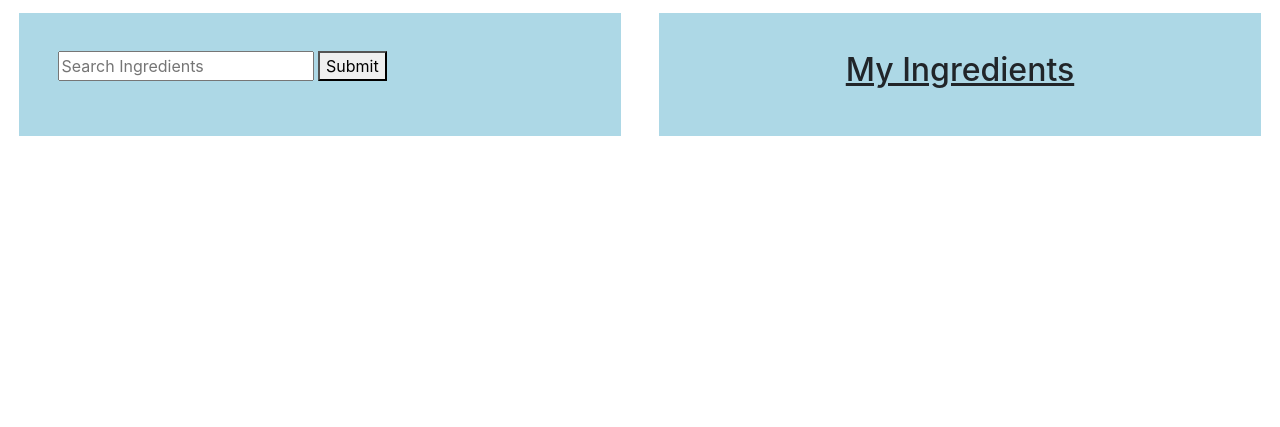
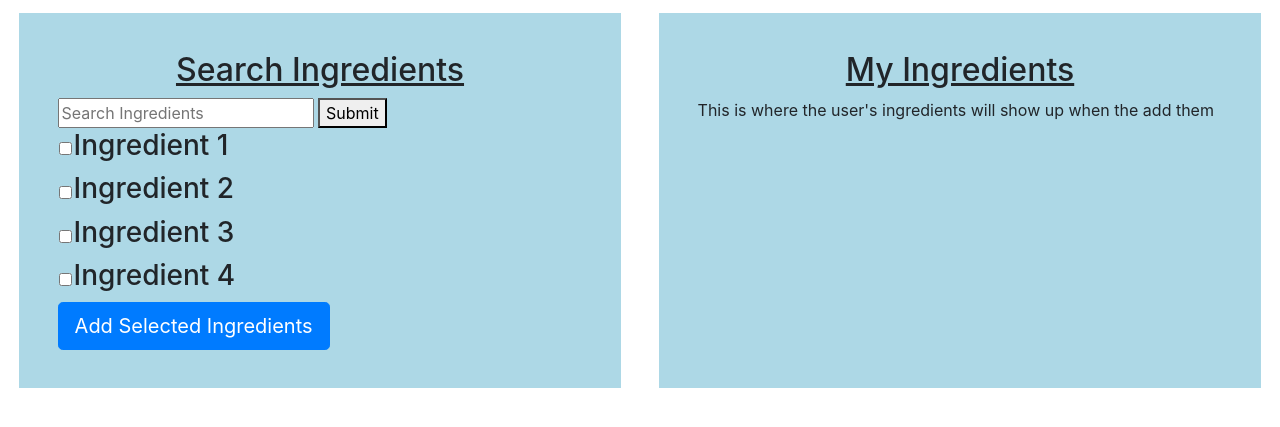
Before and after one commit to HarrySchreiber/FeedFeed, a Flask app: page /mypantry/ in a window 1280 px wide. Shown: the part 56-483 px from the top of the page. Run offline with Flask 2, Linux system fonts and the light colour scheme; some libraries are stand-ins or nearby versions.

Commit message:
modified user_pantry.html

```diff
--- a/FeedFeed/templates/user_pantry.html
+++ b/FeedFeed/templates/user_pantry.html
@@ -11,11 +11,36 @@
 <div class="container-fluid">
     <div class="row">
         <div class="col-lg" id="search">
-            <input type="text" placeholder="Search Ingredients">
-            <button type="submit">Submit</button>
+            <h2> Search Ingredients </h2>
+            <div class="search-bar">
+                <input type="text" placeholder="Search Ingredients">
+                <button type="submit">Submit</button>
+            </div>
+            <table>
+                <tr>
+                    <td> <input type="checkbox" name="cut" id="f-add-ingredient" /> </td>
+                    <td> <h3> Ingredient 1 </h3> </td>
+                </tr>
+                <tr>
+                    <td> <input type="checkbox" name="cut" id="f-add-ingredient" /> </td>
+                    <td> <h3> Ingredient 2 </h3> </td>
+                </tr>
+                <tr>
+                    <td> <input type="checkbox" name="cut" id="f-add-ingredient" /> </td>
+                    <td> <h3> Ingredient 3 </h3> </td>
+                </tr>
+                <tr>
+                    <td> <input type="checkbox" name="cut" id="f-add-ingredient" /> </td>
+                    <td> <h3> Ingredient 4 </h3> </td>
+                </tr>
+            </table>
+            <div class="buttons">
+                <button type="button" class="btn btn-primary btn-lg">Add Selected Ingredients</button>
+            </div>
         </div>
         <div class="col-lg" id="my_ingredients">
             <h2> My Ingredients </h2>
+            <p> This is where the user's ingredients will show up when the add them </p>
         </div>
     </div>
 </div>
```
